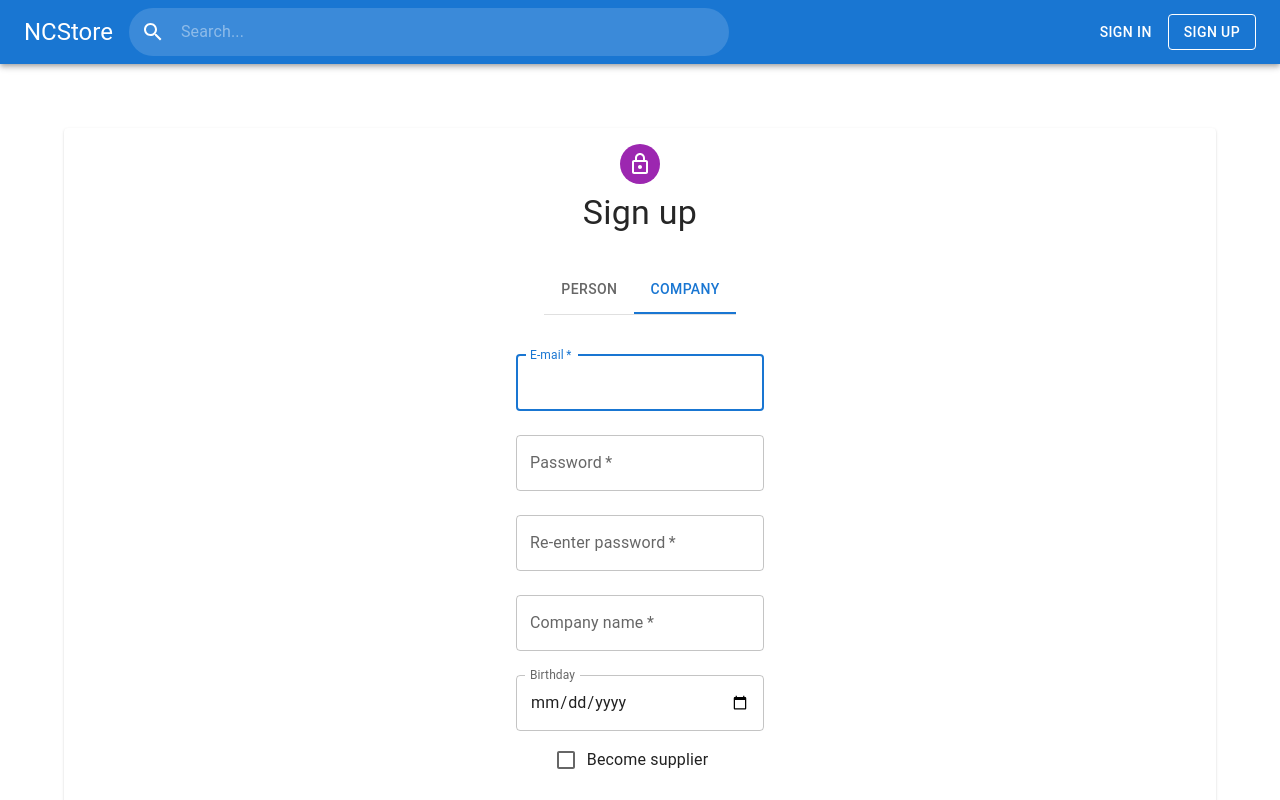
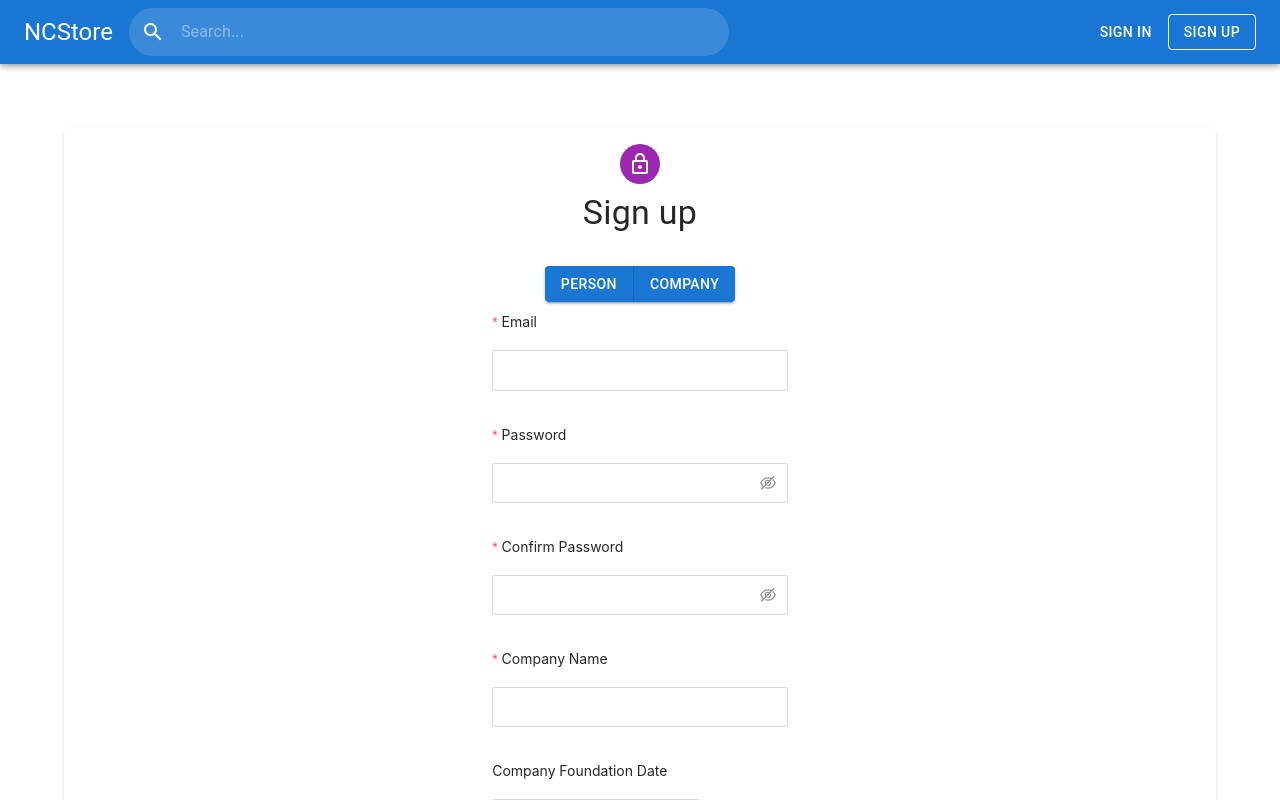
Before and after one commit to MrBattary/ncstore-front, a React (Create React App) app: page /signup in a window 1280 px wide. Both pictures are taken after a click on the button "COMPANY". Shown: the top 800 px of the page. Built offline with nearby package versions, Linux system fonts and the light colour scheme.

Commit message:
NS-163 Rewrited signup company form

```diff
--- /dev/null
+++ b/src/elements/components/signup_forms/SignUpCompanyForm.tsx
@@ -0,0 +1,155 @@
+import React, { useState } from 'react';
+
+import Link from '@mui/material/Link';
+import LoadingButton from '@mui/lab/LoadingButton';
+import Typography from '@mui/material/Typography';
+
+import { Checkbox, Col, DatePicker, Form, Input } from 'antd';
+import { CheckboxChangeEvent } from 'antd/es/checkbox';
+
+import { UserRole } from '../../../types/UserRole';
+
+import './style.css';
+
+type signUpCompanyFormProps = {
+    onFinish: (event: any) => void;
+    onFinishFailed: (event: any) => void;
+    onClickToSignIn: (event: any) => void;
+    loading: boolean;
+};
+
+const SignUpCompanyForm: React.FC<signUpCompanyFormProps> = ({
+    onFinish,
+    onFinishFailed,
+    onClickToSignIn,
+    loading,
+}) => {
+    const [rolesArray, setRolesArray] = useState<UserRole[]>([UserRole.CUSTOMER]);
+
+    const checkRole = (e: CheckboxChangeEvent) => {
+        console.log(e);
+        if (e.target.checked) {
+            setRolesArray([...rolesArray, UserRole[e.target.value as UserRole]]);
+        } else {
+            const roleIndex = rolesArray.indexOf(UserRole[e.target.value as UserRole]);
+            if (roleIndex > -1) {
+                setRolesArray(rolesArray.splice(roleIndex - 1, 1));
+            }
+        }
+    };
+
+    const renderLinkToLogin = () => (
+        <Link className='login__link' underline='hover' variant='inherit' onClick={onClickToSignIn}>
+            Sign in instead
+        </Link>
+    );
+
+    return (
+        <div className='sign-up'>
+            <Form
+                className='sign-up__form'
+                layout='vertical'
+                size='large'
+                onFinish={onFinish}
+                onFinishFailed={onFinishFailed}
+            >
+                <Form.Item
+                    className='sign-up__field'
+                    label='Email'
+                    name='email'
+                    rules={[{ required: true, message: 'Please input company email!' }]}
+                >
+                    <Input name='email' />
+                </Form.Item>
+                <Form.Item
+                    className='sign-up__field'
+                    label='Password'
+                    name='password'
+                    rules={[{ required: true, message: 'Please input password!' }]}
+                >
+                    <Input.Password name='password' />
+                </Form.Item>
+                <Form.Item
+                    className='sign-up__field'
+                    label='Confirm Password'
+                    name='password-confirm'
+                    dependencies={['password']}
+                    rules={[
+                        { required: true, message: 'Please confirm password!' },
+                        ({ getFieldValue }) => ({
+                            validator(_, value) {
+                                if (!value || getFieldValue('password') === value) {
+                                    return Promise.resolve();
+                                }
+                                return Promise.reject(new Error('The two passwords that you entered do not match!'));
+                            },
+                        }),
+                    ]}
+                >
+                    <Input.Password name='password-confirm' />
+                </Form.Item>
+                <Form.Item
+                    className='sign-up__field'
+                    label='Company Name'
+                    name='companyName'
+                    rules={[{ required: true, message: 'Please input company name!' }]}
+                >
+                    <Input name='companyName' />
+                </Form.Item>
+                <Form.Item
+                    className='sign-up__field'
+                    label='Company Foundation Date'
+                    name='foundationDate'
+                    rules={[{ required: false, message: 'Please select date!' }]}
+                >
+                    <DatePicker name='foundationDate' format='YYYY-MM-DD' />
+                </Form.Item>
+                <Form.Item
+                    className='sign-up__field'
+                    label='Roles'
+                    name='roles'
+                    rules={[{ required: true, message: 'Please choose roles!' }]}
+                    tooltip={
+                        <>
+                            <div>Customer - can purchase software</div>
+                            <div>Supplier - can sell software, but additional information may be required</div>
+                        </>
+                    }
+                >
+                    <Col>
+                        <Checkbox
+                            onChange={checkRole}
+                            checked={rolesArray.includes(UserRole.CUSTOMER)}
+                            disabled={rolesArray.includes(UserRole.CUSTOMER) && rolesArray.length === 1}
+                            value={UserRole.CUSTOMER}
+                        >
+                            Customer
+                        </Checkbox>
+                        <Checkbox
+                            onChange={checkRole}
+                            checked={rolesArray.includes(UserRole.SUPPLIER)}
+                            disabled={rolesArray.includes(UserRole.SUPPLIER) && rolesArray.length === 1}
+                            value={UserRole.SUPPLIER}
+                        >
+                            Supplier
+                        </Checkbox>
+                    </Col>
+                </Form.Item>
+                <LoadingButton
+                    className='sign-up__button'
+                    type='submit'
+                    loading={loading}
+                    variant='contained'
+                    sx={{ margin: 2, marginBottom: 3 }}
+                >
+                    Sign up
+                </LoadingButton>
+                <Form.Item className='sign-up__login'>
+                    <Typography className='login__label'>Already have an account? {renderLinkToLogin()}</Typography>
+                </Form.Item>
+            </Form>
+        </div>
+    );
+};
+
+export default SignUpCompanyForm;
--- /dev/null
+++ b/src/elements/components/signup_forms/style.css
@@ -0,0 +1,9 @@
+.sign-up__form {
+    display: flex;
+    flex-direction: column;
+    align-items: center;
+}
+
+.sign-up__field {
+    width: 100%;
+}
--- a/src/elements/pages/sign_up/SignUp.tsx
+++ b/src/elements/pages/signup/SignUp.tsx
@@ -1,15 +1,13 @@
-import React, { useEffect } from 'react';
+import React, { useEffect, useState } from 'react';
 import { useSelector } from 'react-redux';
 
 import LockOutlinedIcon from '@mui/icons-material/LockOutlined';
-import { Avatar, Box, Container, Tab, Typography, Tabs, Paper } from '@mui/material';
+import { Avatar, Box, Button, ButtonGroup, Container, Paper, Typography } from '@mui/material';
 import { useSnackbar } from 'notistack';
-
-import TabPanel from '../../components/tab_panel/TabPanel';
-import SignUpPersonForm from '../../components/sign_in_up/PersonDataForm';
-import SignUpCompanyForm from '../../components/sign_in_up/CompanyDataForm';
 import { AppState } from '../../../reducers/rootReducer';
 import { History } from 'history';
+import { UserType } from '../../../types/UserType';
+import SignUpCompanyForm from '../../components/signup_forms/SignUpCompanyForm';
 
 type signUpProps = {
     history: History;
@@ -17,7 +15,6 @@ type signUpProps = {
 
 const SignUp: React.FC<signUpProps> = ({ history }) => {
     const { enqueueSnackbar } = useSnackbar();
-    // eslint-disable-next-line @typescript-eslint/no-unused-vars
     const { loading, errorMessage } = useSelector((state: AppState) => state.userReducer);
 
     useEffect(() => {
@@ -26,10 +23,29 @@ const SignUp: React.FC<signUpProps> = ({ history }) => {
         }
     }, [enqueueSnackbar, errorMessage]);
 
-    const [value, setValue] = React.useState(0);
+    const [tab, setTab] = useState(UserType.PERSON);
 
-    const handleChange = (event: React.SyntheticEvent, newValue: number) => {
-        setValue(newValue);
+    const pushToSignIn = () => {
+        history.push('/signin');
+    };
+
+    const renderForm = () => {
+        switch (tab) {
+            default:
+            case UserType.PERSON:
+                return null;
+            case UserType.COMPANY:
+                return (
+                    <>
+                        <SignUpCompanyForm
+                            onFinish={() => {}}
+                            onFinishFailed={() => {}}
+                            onClickToSignIn={pushToSignIn}
+                            loading={loading}
+                        />
+                    </>
+                );
+        }
     };
 
     return (
@@ -57,18 +73,11 @@ const SignUp: React.FC<signUpProps> = ({ history }) => {
                             alignItems: 'center',
                         }}
                     >
-                        <Box sx={{ borderBottom: 1, borderColor: 'divider' }}>
-                            <Tabs value={value} onChange={handleChange} aria-label='basic tabs example'>
-                                <Tab label='Person' />
-                                <Tab label='Company' />
-                            </Tabs>
-                        </Box>
-                        <TabPanel value={value} index={0}>
-                            <SignUpPersonForm />
-                        </TabPanel>
-                        <TabPanel value={value} index={1}>
-                            <SignUpCompanyForm />
-                        </TabPanel>
+                        <ButtonGroup variant='contained'>
+                            <Button onClick={() => setTab(UserType.PERSON)}>Person</Button>
+                            <Button onClick={() => setTab(UserType.COMPANY)}>Company</Button>
+                        </ButtonGroup>
+                        {renderForm()}
                     </Box>
                 </Box>
             </Paper>
--- a/src/index.tsx
+++ b/src/index.tsx
@@ -10,7 +10,7 @@ import store from './store/store';
 import MainLayout from './elements/layouts/MainLayout';
 import Home from './elements/pages/home/Home';
 import Products from './elements/pages/products/Products';
-import SignUp from './elements/pages/sign_up/SignUp';
+import SignUp from './elements/pages/signup/SignUp';
 import SignIn from './elements/pages/signin/SignIn';
 
 import 'antd/dist/antd.css';
```
Also changed, not shown: src/elements/components/signup_forms/SignUpPersonForm.tsx (added, +63 -0 lines).
